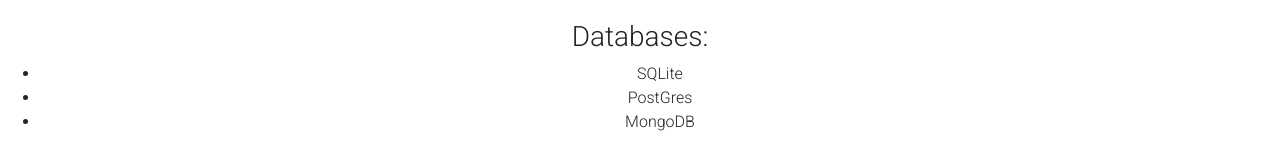
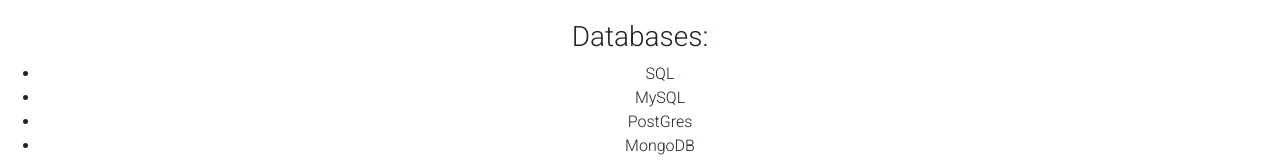
Before and after one commit to IA26/my-portfolio, a React (Create React App) app: page /skills in a window 1280 px wide. Shown: the part 438-598 px from the top of the page. Built offline with nearby package versions, Linux system fonts and the light colour scheme.

Commit message:
changed mysql and added sql

```diff
--- a/src/containers/Skills.js
+++ b/src/containers/Skills.js
@@ -31,7 +31,8 @@
 
             <h3>Databases:</h3>
             <ul>
-                <li>SQLite</li>
+                <li>SQL</li>
+                <li>MySQL</li>
                 <li>PostGres</li>
                 <li>MongoDB</li>
             </ul>
```
